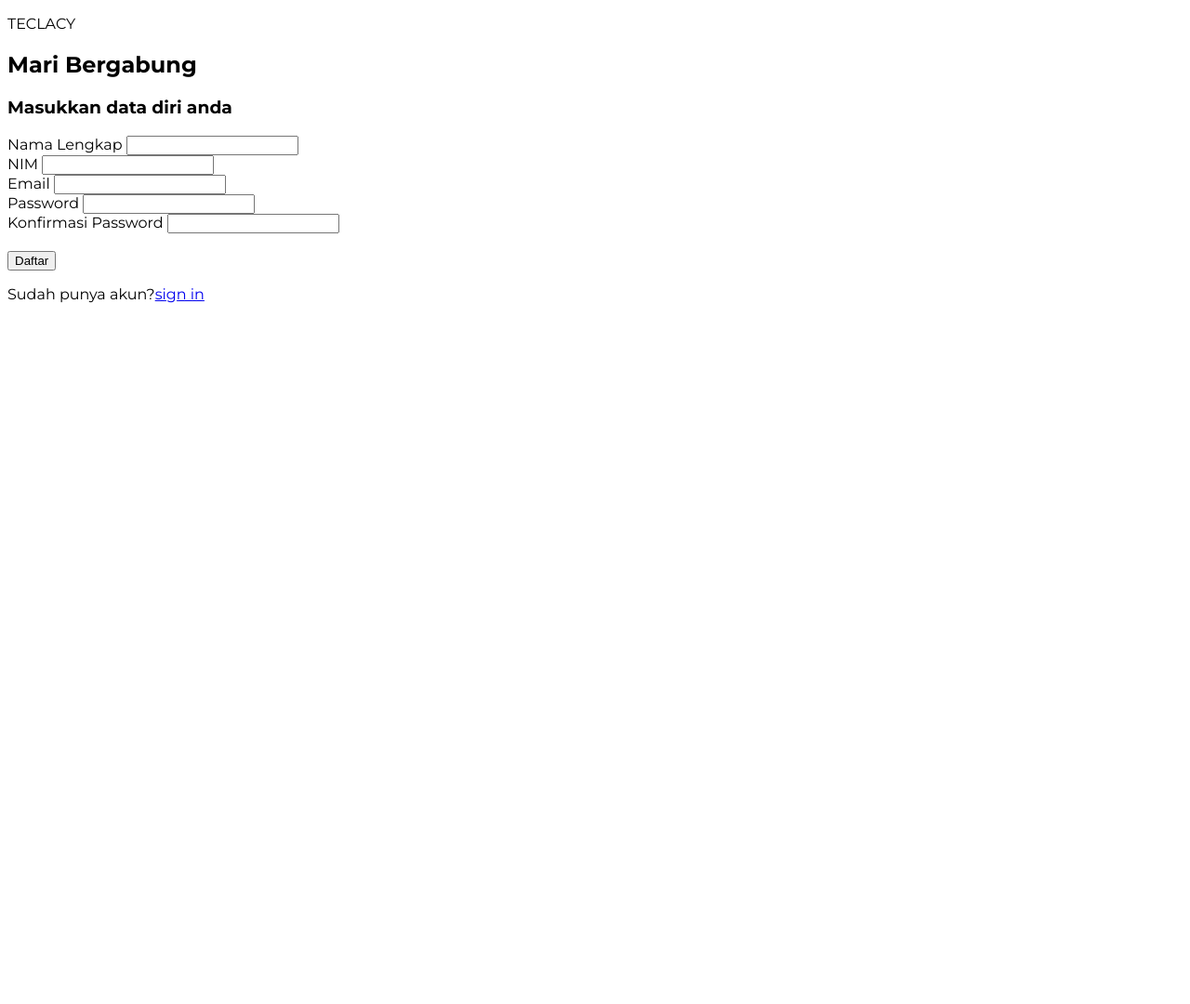
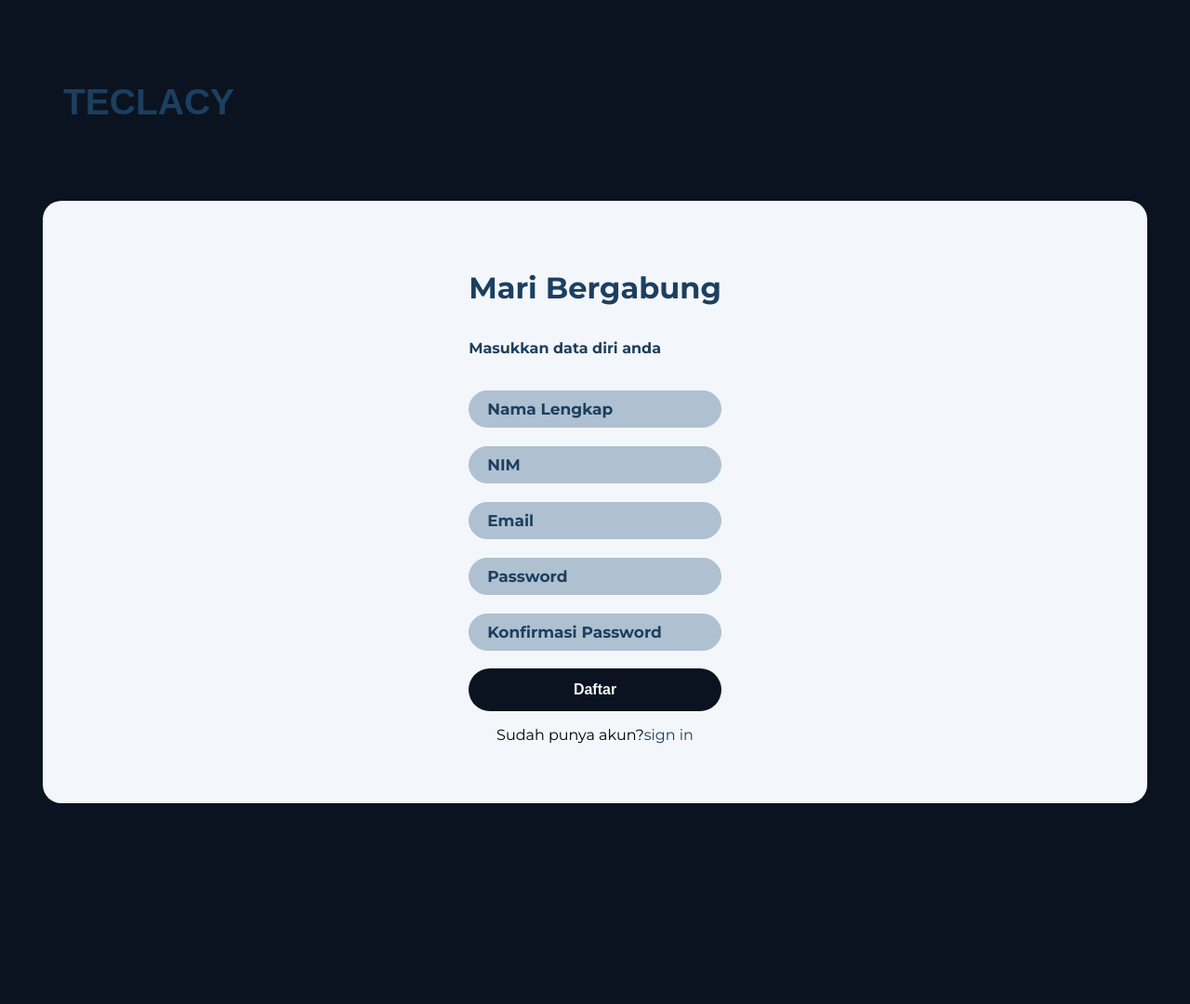
Before and after one commit to HRhizzz/TECLACY, a PHP site: page /registrasi.html in a window 1280 px wide. Shown: the whole page at 93% size. Before the commit the page ends 326 px from the top, so only its background shows below. Run offline with PHP 8.4, Linux system fonts and the light colour scheme; some web fonts are replaced.

Commit message:
fix: registrasi form

```diff
--- a/assets/registrasi.css
+++ b/assets/registrasi.css
@@ -12,7 +12,163 @@
 *::after {
   box-sizing: border-box;
 }
+
 body {
+  font-family: "Montserrat", sans-serif;
+  width: 100vh;
+  margin: 0;
+  border-radius: 20px;
+  display: flex;
+  flex-direction: column;
+  background-color: var(--templatecolor1);
+}
+
+li {
+  list-style-type: none;
+  padding: 10px 30px;
+}
+
+a {
+  text-decoration: none;
+}
+/* Halaman Latar Belakang Start*/
+
+.logo {
+  position: absolute;
+  z-index: 0;
+  width: 200px;
+  height: 100px;
+  margin: 60px 0 0 60px;
   font-family: "Lexend Exa", sans-serif;
+  font-size: 39px;
+  font-weight: bold;
+  color: var(--templatecolor2);
+  text-align: center;
+  display: flex;
+  align-items: center;
+  justify-content: center;
+}
+/* Halaman Latar Belakang End*/
+
+/* Wrapper Start*/
+.posisi-wrapper {
+  /* ukuran pemosisian */
+  width: 100vw;
+  height: 1080px;
+  /* tingkat wrapper */
+  z-index: 1;
+  position: relative;
+  /* posisi item dalam div posisi-wrapper */
+  display: flex;
+  justify-content: center;
+  align-items: center;
+  align-content: center;
+}
+.login-page-wrapper {
+  /* ukuran wrapper */
+  width: 1188px;
+  height: 648px;
+  /* posisi wrapper */
+  display: flex;
+  justify-content: center;
+  align-items: center;
+  align-content: center;
+  text-align: center;
+  /* warna bg */
+  background-color: var(--templatecolor4);
+  /* mengatur bentuk wrapper */
+  border-radius: 20px;
+}
+
+.login-page-wrapper a {
+  color: var(--templatecolor2);
+  text-decoration: none;
+}
+
+.login-page-wrapper a:hover {
+  text-decoration: underline;
+}
+/* Wrapper End*/
+form {
+  display: flex;
+  flex-direction: column;
+}
+h2 {
   font-family: "Montserrat", sans-serif;
+  font-size: 2rem;
+  font-weight: bolder;
+  margin-bottom: 20px;
+  color: var(--templatecolor2);
+  position: relative;
+  text-align: left;
 }
+
+h3 {
+  font-size: 1rem;
+  font-family: "Montserrat", sans-serif;
+  color: var(--templatecolor2);
+  text-align: left;
+  top: 70px;
+}
+.btn-reg {
+  height: 40px;
+  width: 100%;
+  margin-top: 20px;
+  position: relative;
+}
+.btn-reg label {
+  position: absolute;
+  top: 50%;
+  left: 20px;
+  color: var(--templatecolor2);
+  font-weight: 700;
+  font-size: 17px;
+  pointer-events: none;
+  transform: translateY(-50%);
+  transition: all 0.3s ease;
+}
+.btn-reg input {
+  height: 100%;
+  width: 100%;
+  outline: none;
+  font-size: 17px;
+  padding-left: 20px;
+  border: 1px solid var(--templatecolor3);
+  background-color: var(--templatecolor3);
+  border-radius: 25px;
+  transition: all 0.3s ease;
+}
+.btn-reg input:focus ~ label,
+.btn-reg input:valid ~ label {
+  font-size: 0.8rem;
+  top: 2px;
+  transform: translateY(-120%);
+}
+button {
+  background: var(--templatecolor1);
+  color: var(--templatecolor4);
+  font-weight: 600;
+  border: none;
+  padding: 12px 20px;
+  cursor: pointer;
+  border-radius: 50px;
+  font-size: 16px;
+  border: 2px solid transparent;
+  transition: 0.3s ease;
+}
+button:hover {
+  color: var(--templatecolor2);
+  border-color: var(--templatecolor2);
+  background: var(--templatecolor4);
+}
+.login p {
+  text-align: center;
+  margin-top: 30px;
+  color: var(--templatecolor1);
+}
+.login a {
+  margin-left: 10px;
+  text-align: center;
+  margin-top: 30px;
+  color: var(--templatecolor2);
+}
--- a/registrasi.html
+++ b/registrasi.html
@@ -22,7 +22,7 @@
 <body>
   <!-- Tingkat 0 dari z-axis -->
 
-    <p>TECLACY</p>
+    <p id="logo" class="logo">TECLACY</p>
   <!-- Tingkat 1 dari z-axis -->
   <div class="posisi-wrapper">
     <div class="login-page-wrapper">
@@ -30,29 +30,29 @@
         <h2>Mari Bergabung</h2>
         <h3>Masukkan data diri anda</h3>
         <div class="btn-reg" >
+          <input type="text" name="nama-lengkap" id="nama-lengkap" required>
           <label name="nama-lengkap">Nama Lengkap</label>
-          <input type="text" name="nama-lengkap" id="nama-lengkap" required>
         </div>
         <div class="btn-reg">
+          <input type="text" name="nim" id="nim" required>
           <label name="nim">NIM</label>
-          <input type="text" name="nim" id="nim" required>
         </div>
         <div class="btn-reg">
+          <input type="email" name="email" id="email" required>
           <label name="email">Email</label>
-          <input type="email" name="email" id="email" required>
         </div>
         <div class="btn-reg">
+          <input type="password" name="password1" id="password1" required>
           <label name="password1">Password</label>
-          <input type="password" name="password1" id="password1" required>
         </div>
         <div class="btn-reg">
+          <input type="password" name="password2" id="password2" required>
           <label name="password2">Konfirmasi Password</label>
-          <input type="password" name="password2" id="password2" required>
         </div>
       </br>
         <button type="submit" onclick="redirectToSignIn()">Daftar</button>
         <div class="link-logfromreg">
-          <p>Sudah punya akun?<a href="signin.html">sign in</a></p>
+          <p>Sudah punya akun?<a href="login.html">sign in</a></p>
         </div>
       </form>
     </div>
```
